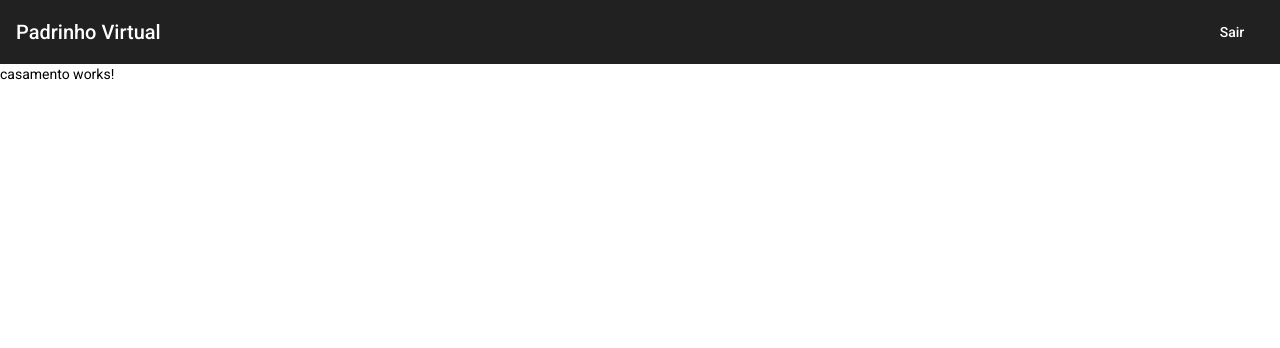
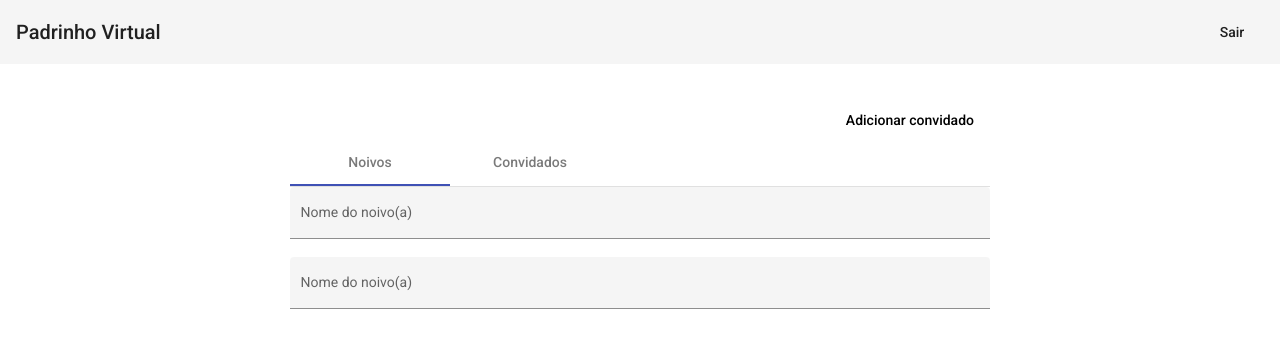
Before and after one commit to andersonmattos/padrinho-virtual, an Angular app: page /casamento in a window 1280 px wide. Shown: the top 348 px of the page. Built offline with nearby package versions, Linux system fonts and the light colour scheme.

Commit message:
Criado tela para inserir nome dos noivos. Criado tab para adicionar convidados

```diff
--- a/angular.json
+++ b/angular.json
@@ -27,7 +27,7 @@
               "src/assets"
             ],
             "styles": [
-              "./node_modules/@angular/material/prebuilt-themes/purple-green.css",
+              "./node_modules/@angular/material/prebuilt-themes/indigo-pink.css",
               "src/styles.css"
             ],
             "scripts": []
@@ -95,7 +95,7 @@
               "src/assets"
             ],
             "styles": [
-              "./node_modules/@angular/material/prebuilt-themes/purple-green.css",
+              "./node_modules/@angular/material/prebuilt-themes/indigo-pink.css",
               "src/styles.css"
             ],
             "scripts": []
--- a/src/app/casamento/casamento.component.css
+++ b/src/app/casamento/casamento.component.css
@@ -0,0 +1,17 @@
+.div-size{
+    margin-top: 3%;
+    width: 700px;
+}
+
+.field-width{
+    width: 100%;
+}
+
+.table{
+    width: 100%;
+}
+
+.div-teste{
+   margin: 2%;
+   display: auto;
+}
--- a/src/app/casamento/casamento.component.html
+++ b/src/app/casamento/casamento.component.html
@@ -1 +1,56 @@
-<p>casamento works!</p>
+<div fxLayout = "row" fxLayoutAlign = "space-around">
+    <div class="div-size">
+        <div>
+            <article fxLayout = "row" fxLayoutAlign = "end end">
+                <button mat-button (click)="addRow()">Adicionar convidado</button>
+            </article>
+        </div>
+        <mat-tab-group mat-align-tabs="start">
+            <mat-tab label="Noivos">
+                <form>
+                    <p>
+                        <mat-form-field class="field-width" appearance="fill">
+                            <mat-label>Nome do noivo(a)</mat-label>
+                            <input matInput>
+                        </mat-form-field>
+                        <mat-form-field class="field-width" appearance="fill">
+                            <mat-label>Nome do noivo(a)</mat-label>
+                            <input matInput>
+                        </mat-form-field>
+                    </p>
+                </form>
+            </mat-tab>
+            <mat-tab label="Convidados">
+                <table mat-table [dataSource]="dataSource" class="table">
+                    <ng-container [matColumnDef]="col.key" *ngFor="let col of columnsSchema">
+                      <th mat-header-cell *matHeaderCellDef>
+                        {{ col.label }}
+                      </th>
+                      <td mat-cell *matCellDef="let element">
+                        <div [ngSwitch]="col.type" *ngIf="!element.isEdit">
+                          <div class="btn-edit" *ngSwitchCase="'isEdit'">
+                            <button mat-button (click)="element.isEdit = !element.isEdit">
+                              Edit
+                            </button>
+                          </div>
+                          <span *ngSwitchDefault>
+                            {{ element[col.key] }}
+                          </span>
+                        </div>
+                        <div [ngSwitch]="col.type" *ngIf="element.isEdit">
+                          <div class="btn-edit" *ngSwitchCase="'isEdit'">
+                            <button mat-button (click)="element.isEdit = !element.isEdit">Done</button>
+                          </div>
+                          <mat-form-field *ngSwitchDefault>
+                            <input [type]="col.type" matInput [(ngModel)]="element[col.key]" />
+                          </mat-form-field>
+                        </div>
+                      </td>
+                    </ng-container>
+                    <tr mat-header-row *matHeaderRowDef="displayedColumns"></tr>
+                    <tr mat-row *matRowDef="let row; columns: displayedColumns"></tr>
+                  </table>
+            </mat-tab>
+        </mat-tab-group>
+    </div>
+</div>
--- a/src/app/casamento/casamento.component.ts
+++ b/src/app/casamento/casamento.component.ts
@@ -1,4 +1,6 @@
-import { Component, OnInit } from '@angular/core';
+import { Component, OnInit, ViewChild } from '@angular/core';
+import {MatPaginator} from '@angular/material/paginator';
+import {MatTableDataSource} from '@angular/material/table';
 
 @Component({
   selector: 'app-casamento',
@@ -7,9 +9,59 @@ import { Component, OnInit } from '@angular/core';
 })
 export class CasamentoComponent implements OnInit {
 
-  constructor() { }
+  //Determina as colunas a serem mostradas
+  //displayedColumns: string[] = ['position','name', 'invitees', 'edit', 'delete',];
+  displayedColumns: string[] = COLUMNS_SCHEMA.map((col)=>col.key);;
+  columnsSchema: any = COLUMNS_SCHEMA;
+  //Origem dos dados
+  //dataSource = new MatTableDataSource<Invitees>(ELEMENT_DATA);
+  dataSource = ELEMENT_DATA;
 
-  ngOnInit(): void {
+  ngOnInit() {
+
   }
 
+  addRow() {
+    const newRow = {"name":"","position":0,"invitees":0, isEdit: true}
+    this.dataSource = [newRow, ...this.dataSource];
+  }
 }
+
+export interface Invitees {
+  name: string;
+  position: number;
+  invitees: number;
+}
+
+const ELEMENT_DATA: Invitees[] = [
+  {name: 'Convidado 1', position: 1, invitees: 1},
+  {name: 'Convidado 2', position: 2, invitees: 1},
+  {name: 'Convidado 3', position: 3, invitees: 1},
+  {name: 'Convidado 4', position: 4, invitees: 1},
+  {name: 'Convidado 5', position: 5, invitees: 1},
+  {name: 'Convidado 6', position: 6, invitees: 1},
+  {name: 'Convidado 7', position: 7, invitees: 1}
+];
+
+const COLUMNS_SCHEMA = [
+  {
+    key: "position",
+    type: "number",
+    label: "Id"
+  },
+  {
+    key: "name",
+    type: "string",
+    label: "Nome"
+  },
+  {
+    key: "invitees",
+    type: "number",
+    label: "Número de convidados"
+  },
+  {
+    key: "isEdit",
+    type: "isEdit",
+    label: ""
+  }
+]
--- a/src/app/login/login.component.html
+++ b/src/app/login/login.component.html
@@ -18,7 +18,7 @@
     <div fxLayout = "row" fxLayoutAlign = "center center" fxLayoutGap = "10px" >
 
         <a mat-raised-button href="/primeiro-cadastro">Cadastrar</a>
-        <button mat-raised-button>Log In</button>
+        <a mat-raised-button href="/home">Log In</a>
 
     </div>
 </div>
```
Also changed, not shown: src/app/app.module.ts (+8 -1 lines).
